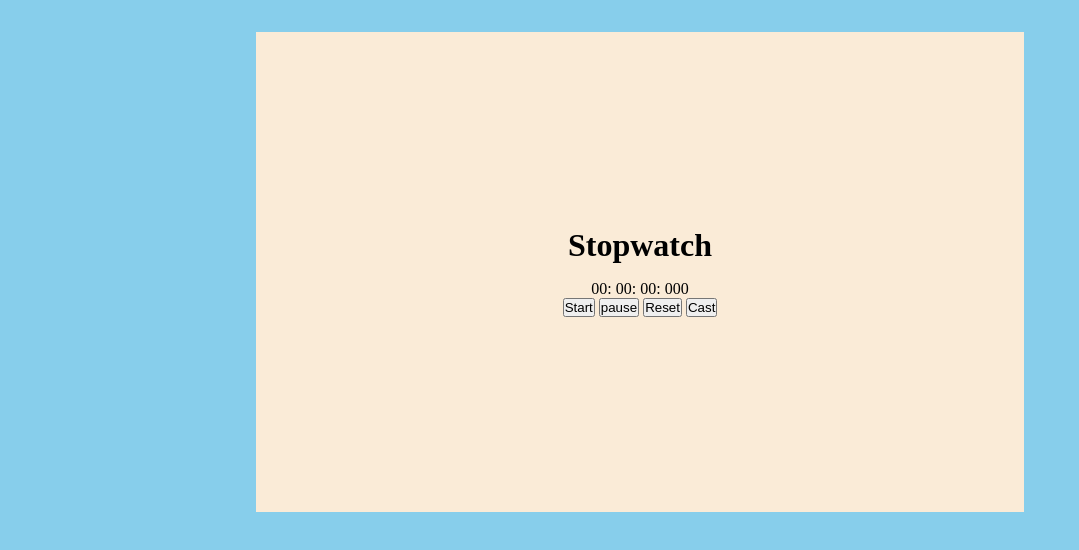
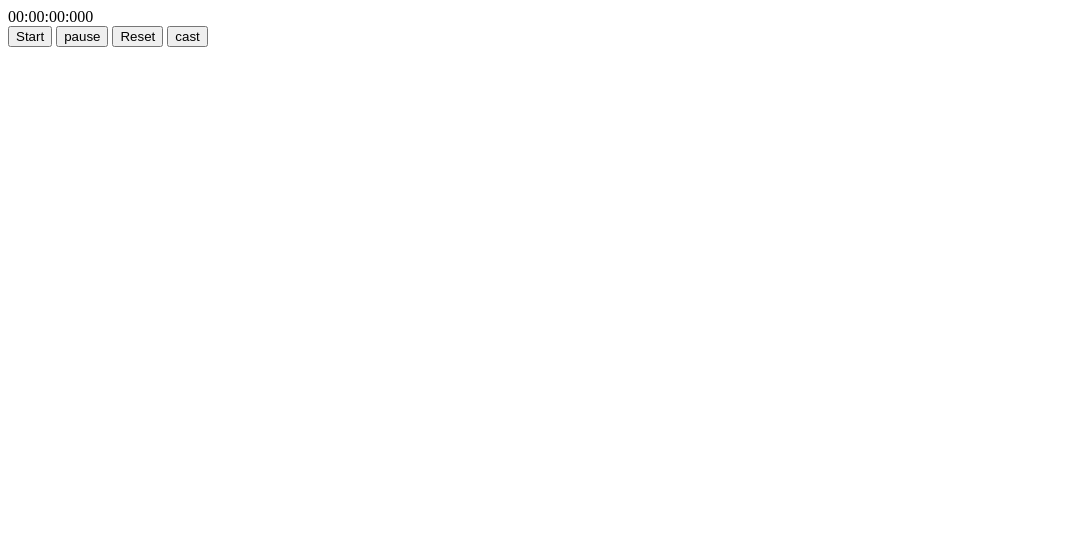
Before and after one commit to Suryakantdsa/Stopwatch-app, a plain HTML site: page index.html in a window 1280 px wide. Shown: the whole page, without its empty margins (0-1079 px from the left). Drawn offline with Linux system fonts and the light colour scheme.

Commit message:
index.html modified

```diff
--- a/index.html
+++ b/index.html
@@ -1,28 +1,28 @@
 <!DOCTYPE html>
 <html lang="en">
+
 <head>
     <meta charset="UTF-8">
     <meta http-equiv="X-UA-Compatible" content="IE=edge">
     <meta name="viewport" content="width=device-width, initial-scale=1.0">
-    <link rel="stylesheet" href="./style.css">
     <script src="./index.js" defer></script>
-    <title>StopWatch</title>
+    <title>Stopwatch</title>
 </head>
+
 <body>
-    <div class="stopwatch">
-        <h1>Stopwatch</h1>
-        <div class="time">
-            <span id="hour">00</span>:
-            <span id="min">00</span>:
-            <span id="sec">00</span>:
-            <span id="ms">000</span>
-        </div>
-        <div class="btn">
-            <button id="start">Start</button>
-            <button id="pause">pause</button>
-            <button id="reset">Reset</button>
-            <button id="cast">Cast</button>
-        </div>
+    <div class="display">
+        <span>00:00:00:000</span>
     </div>
+    <div class="btn">
+        <button class="btn start ">Start</button>
+        <button class="btn pause">pause</button>
+        <button class="btn reset">Reset</button>
+        <button class="btn cast">cast</button>
+    </div>
+    <div class="cast-display">
+
+    </div>
+
 </body>
+
 </html>
```
